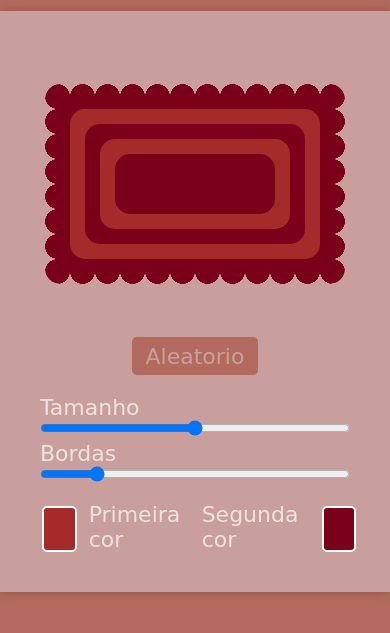
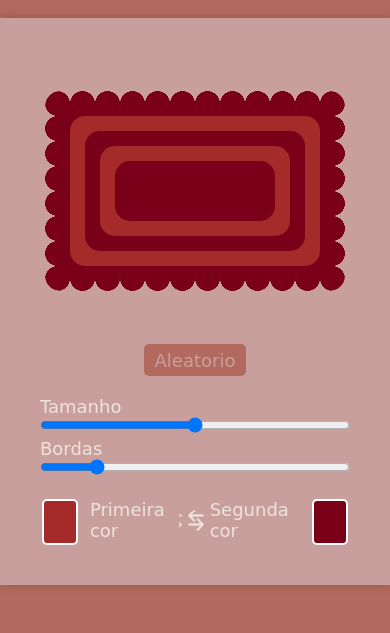
Before and after one commit to ccostafrias/projeto-tapete, a plain HTML site: page index.html in a window 390 px wide. Shown: the part 183-816 px from the top of the page. Drawn offline with Linux system fonts and the light colour scheme; a web font is replaced by a local one.

Commit message:
fix mobile bug

```diff
--- a/style.css
+++ b/style.css
@@ -19,14 +19,14 @@
 
 html,
 body {
-    min-height: 100dvh;
+    min-height: 100vh;
 }
 
 body,
 input,
 button {
     font-family: 'Edu NSW ACT Foundation', cursive;
-    font-size: 22px;
+    font-size: 18px;
     color: #EEE2DF;
 }
 
```
